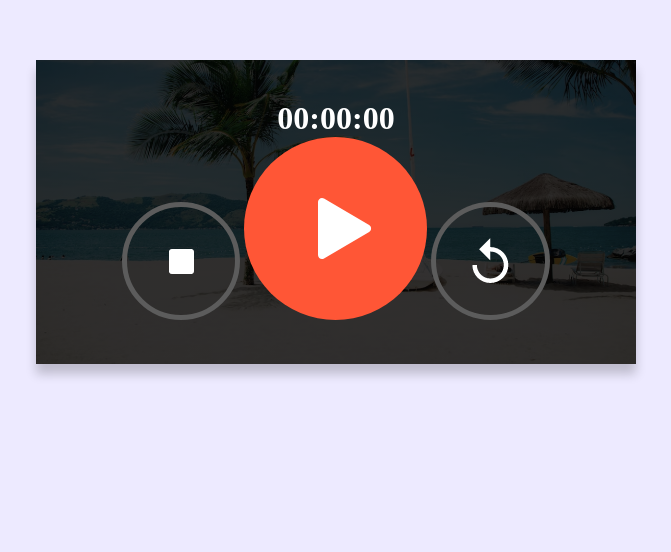
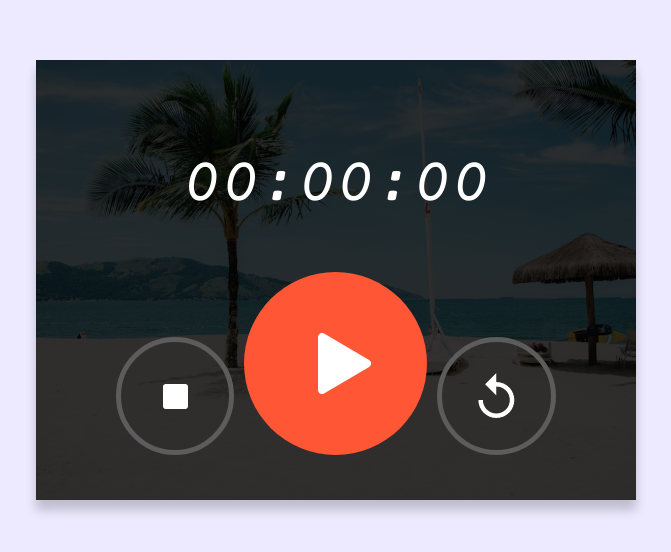
Before and after one commit to mrghkh12/vanilla-js-Stopwatch-App, a plain HTML site: page index.html in a window 1280 px wide. Shown: the part 140-692 px from the top of the page, without its empty margins (304-975 px from the left). Drawn offline with nearby package versions, Linux system fonts and the light colour scheme.

Commit message:
feat(style.css): add font & set style for timer

```diff
--- a/css/style.css
+++ b/css/style.css
@@ -1,7 +1,9 @@
+@import url('https://fonts.googleapis.com/css2?family=Courier+Prime:ital@1&display=swap');
 *{
     margin: 0;
     padding: 0;
     box-sizing: border-box;
+    font-family: "Courier Prime", monospace;
 }
 body{
     background: #edeaff;
@@ -20,3 +22,9 @@ body{
     box-shadow: 0 10px 10px rgba(0,0,0,0.2);
 
 }
+
+.container .timer{
+    margin: 50px 0;
+    font-size: 64px;
+    font-weight: 300;
+}
```
